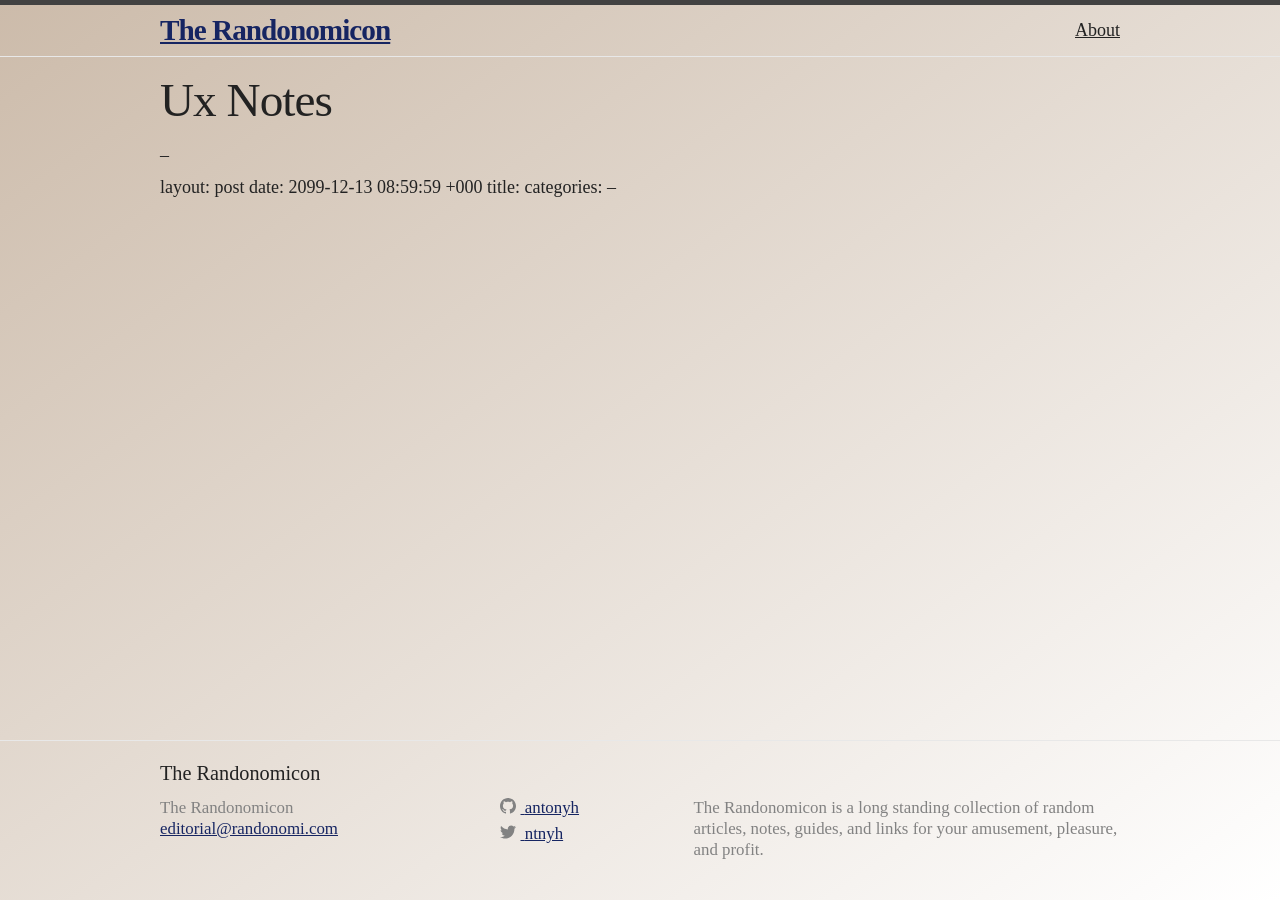
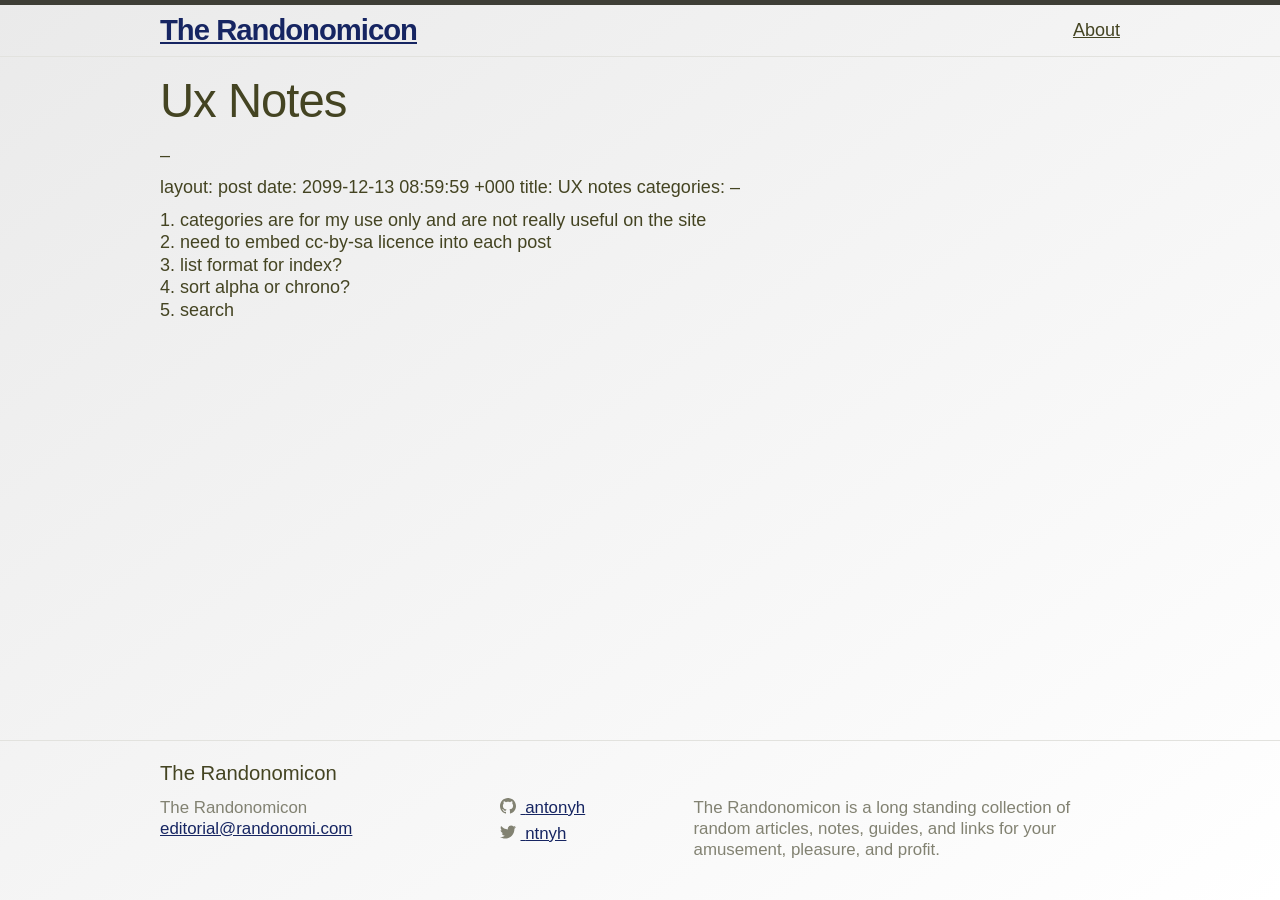
Before and after one commit to antonyh/randonomicon, a Jekyll site: the page built from _posts/2099-12-31-ux-notes.markdown, in a window 1280 px wide. Built offline with Jekyll 4.4.1, drawn with Linux system fonts in a browser that asks for light colours; our own code applies the rules of GitHub Pages for plain Markdown files.

Commit message:
UI update

```diff
--- a/_posts/2099-12-31-ux-notes.markdown
+++ b/_posts/2099-12-31-ux-notes.markdown
@@ -2,6 +2,12 @@
 
 layout: post
 date: 2099-12-13 08:59:59 +000
-title:
+title: UX notes
 categories:
 --
+
+1. categories are for my use only and are not really useful on the site
+1. need to embed cc-by-sa licence into each post
+1. list format for index?
+1. sort alpha or chrono?
+1. search
--- a/_sass/minima.scss
+++ b/_sass/minima.scss
@@ -2,7 +2,7 @@
 
 // Define defaults for each variable.
 
-$base-font-family: serif, !default;
+$base-font-family: sans-serif, !default;
 $base-font-size:   18px !default;
 $base-font-weight: 400 !default;
 $small-font-size:  $base-font-size * 0.875 !default;
@@ -10,12 +10,12 @@ $base-line-height: 1.25 !default;
 
 $spacing-unit:     20px !default;
 
-$text-color:       #222222 !default;
-$background-color: #ccbbaa; //!default;
+$text-color:       #444422 !default;
+$background-color: #eaeaea; //!default;
 $brand-color: #7c6f8b !default;
 $link-color:       #162562 !default;
 
-$grey-color:       #828282 !default;
+$grey-color:       #828272 !default;
 $grey-color-light: lighten($grey-color, 40%) !default;
 $grey-color-dark:  darken($grey-color, 25%) !default;
 
```
